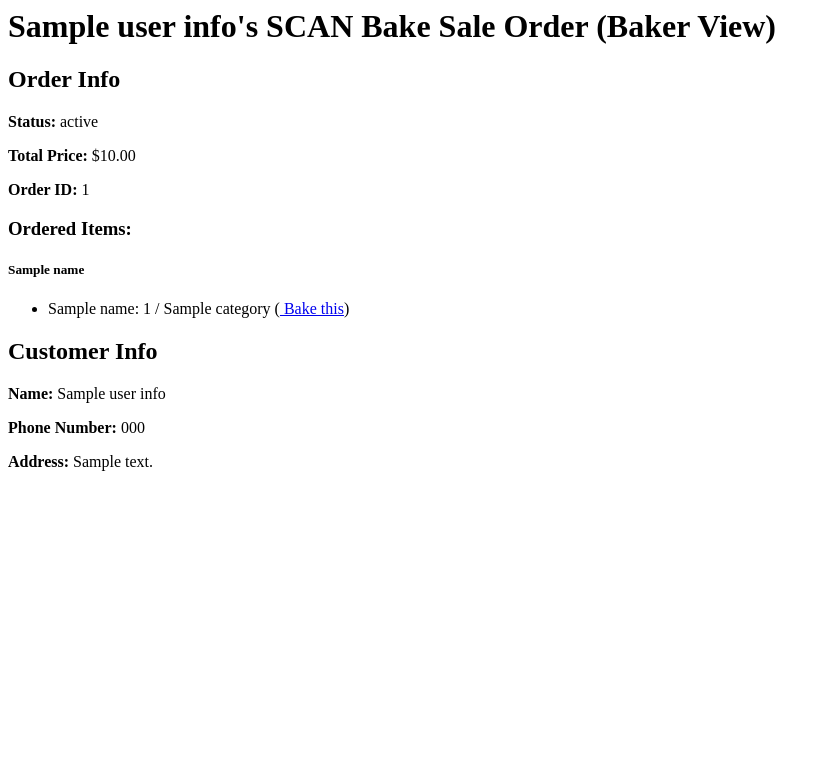
After one commit to Aryan470/SCAN-web, a Flask app: template scan_web/blueprints/templates/single_order_baker.html in a window 1280 px wide. The commit adds this page. Shown: the top 783 px of the page, without its empty margins (0-830 px from the left). Run offline with Flask 2, Linux system fonts and the light colour scheme; the template is opened without the code that fills it: most values are stand-ins (such as "Sample title", 1, 10 or a date in 2020); parts of the project's set-up code (start-up, migrations or seed data) failed here and were passed over.

Commit message:
Added baker view, needs auth integration
Fixes Aryan470/SCAN-web#10

```diff
--- a/scan_web/blueprints/bakesale.py
+++ b/scan_web/blueprints/bakesale.py
@@ -92,7 +92,10 @@ def submitOrder():
         for item in categories[category]:
             if request.args.get(item, default=0, type=int) > 0:
                 quantities[category][item] = request.args.get(item, default=0, type=int)
-                fulfillment[category][item] = 0
+                fulfillment[category][item] = {
+                    "count": 0,
+                    "bakers": {}
+                }
         categorySum = sum(quantities[category].values())
         for count in sorted(prices[category], reverse=True):
             if categorySum <= 0:
@@ -125,21 +128,73 @@ def showOrder(orderID):
     if not order_obj.exists:
         abort(404, "Order not found")
 
-    return render_template("single_order.html", order=order_obj.to_dict(), names=nameLookup)
+    view = request.args.get("view", default="customer")
 
-@bakesale.route("/vieworders", methods=["GET"])
-def view_orders():
+    if view == "baker":
+        return render_template("single_order_baker.html", order=order_obj.to_dict(), names=nameLookup)
+    elif view == "delivery":
+        return render_template("single_order.html", order=order_obj.to_dict(), names=nameLookup)
+    else:
+        return render_template("single_order.html", order=order_obj.to_dict(), names=nameLookup)
+
+@bakesale.route("/bakerview", methods=["GET"])
+def baker_view():
     # check login
 #    if "authorized" not in session or not session["authorized"]:
 #        return redirect(url_for("login"))
 
     # load in all pending orders
-    pending_orders = fireClient.collection("orders").where("status.received", "==", True).order_by("UTC_timestamp").stream()
+    pending_orders = fireClient.collection("orders").where("status.received", "==", True).where("status.baked", "==", False).order_by("UTC_timestamp").stream()
 
     # load in all baked orders
-    baked_orders = fireClient.collection("orders").where("status.baked", "==", True).order_by("UTC_timestamp").stream()
+    baked_orders = fireClient.collection("orders").where("status.baked", "==", True).where("status.delivered", "==", False).order_by("UTC_timestamp").stream()
 
     # load in all delivered orders
     delivered_orders = fireClient.collection("orders").where("status.delivered", "==", True).order_by("UTC_timestamp").stream()
 
-    return render_template("view_orders.html", names=nameLookup, pending=[order.to_dict() for order in pending_orders], baked=[order.to_dict() for order in baked_orders], delivered=[order.to_dict() for order in delivered_orders])
+    return render_template("baker_view.html", names=nameLookup, pending=[order.to_dict() for order in pending_orders], baked=[order.to_dict() for order in baked_orders], delivered=[order.to_dict() for order in delivered_orders])
+
+@bakesale.route("/bakeitem", methods=["GET", "POST"])
+def bake_item():
+    if request.method == "GET":
+        return render_template("bake_form.html", names=nameLookup,
+        orderID=request.args.get("orderID"), itemCategory=request.args.get("itemCategory"),
+        itemID=request.args.get("itemID"), qtyMax=request.args.get("qtyMax"))
+    orderID = request.form["orderID"]
+    itemCategory = request.form["itemCategory"]
+    itemID = request.form["itemID"]
+    quantity = int(request.form["quantity"])
+    bakerID = "aryan"
+
+    if orderID is None or itemCategory is None or itemID is None or quantity is None \
+        or itemCategory not in categories or itemID in categories or itemID not in nameLookup:
+        abort(400, "Bake request must include order ID, category, item, and quantity")
+
+    order_ref = fireClient.collection("orders").document(orderID)
+    order_obj = order_ref.get()
+    if not order_obj.exists:
+        abort(404, "Order not found")
+    order_dict = order_obj.to_dict()
+    if itemID not in order_dict["fulfillment"][itemCategory]:
+        abort(400, "Item not in order")
+
+    if quantity <= 0 or quantity > (order_dict["quantities"][itemCategory][itemID] - order_dict["fulfillment"][itemCategory][itemID]["count"]):
+        abort(400, "Quantity is too invalid")
+
+    order_dict["fulfillment"][itemCategory][itemID]["count"] += quantity
+    if bakerID in order_dict["fulfillment"][itemCategory][itemID]["bakers"]:
+        order_dict["fulfillment"][itemCategory][itemID]["bakers"][bakerID] += quantity
+    else:
+        order_dict["fulfillment"][itemCategory][itemID]["bakers"][bakerID] = quantity
+
+    # check to see if all quantities are met
+    allMet = True
+    for category in order_dict["quantities"]:
+        for item in order_dict["quantities"][category]:
+            if order_dict["fulfillment"][category][item]["count"] < order_dict["quantities"][category][item]:
+                allMet = False
+                break
+
+    order_dict["status"]["baked"] = allMet
+    order_ref.set(order_dict)
+    return redirect(url_for("bakesale.baker_view"))
--- /dev/null
+++ b/scan_web/blueprints/templates/single_order_baker.html
@@ -0,0 +1,31 @@
+<html>
+    <head>
+        <title>SCAN Bake Sale Order (Baker View)</title>
+    </head>
+
+    <body>
+        <h1>{{order.userInfo.name}}'s SCAN Bake Sale Order (Baker View)</h1>
+        <h2>Order Info</h2>
+        <p><b>Status:</b> {{order.status}}</p>
+        <p><b>Total Price:</b> ${{'%0.2f' % order.price}}</p>
+        <p><b>Order ID:</b> {{order.orderID}}</p>
+        <h3>Ordered Items:</h3>
+        {% for category in order.fulfillment %}
+            <h5>{{names[category]}}</h5>
+            <ul>
+            {% for item in order.fulfillment[category] %}
+                <li>{{names[item]}}:
+                 {{order.fulfillment[category][item].count}} / {{order.quantities[category][item]}}
+                (<a href={{url_for("bakesale.bake_item", orderID=order.orderID, itemCategory=category,
+                itemID=item, qtyMax=(order.quantities[category][item] - order.fulfillment[category][item].count))}}>
+                Bake this</a>)</li>
+            {% endfor %}
+            </ul>
+        {% endfor %}
+
+        <h2>Customer Info</h2>
+        <p><b>Name:</b> {{order.userInfo.name}}</p>
+        <p><b>Phone Number:</b> {{order.userInfo.phone}}</p>
+        <p><b>Address:</b> {{order.userInfo.address}}</p>
+    </body>
+</html>
```
Also changed, not shown: scan_web/blueprints/templates/bake_form.html (added, +18 -0 lines), scan_web/blueprints/templates/baker_view.html (renamed from scan_web/blueprints/templates/view_orders.html, +4 -4 lines).
